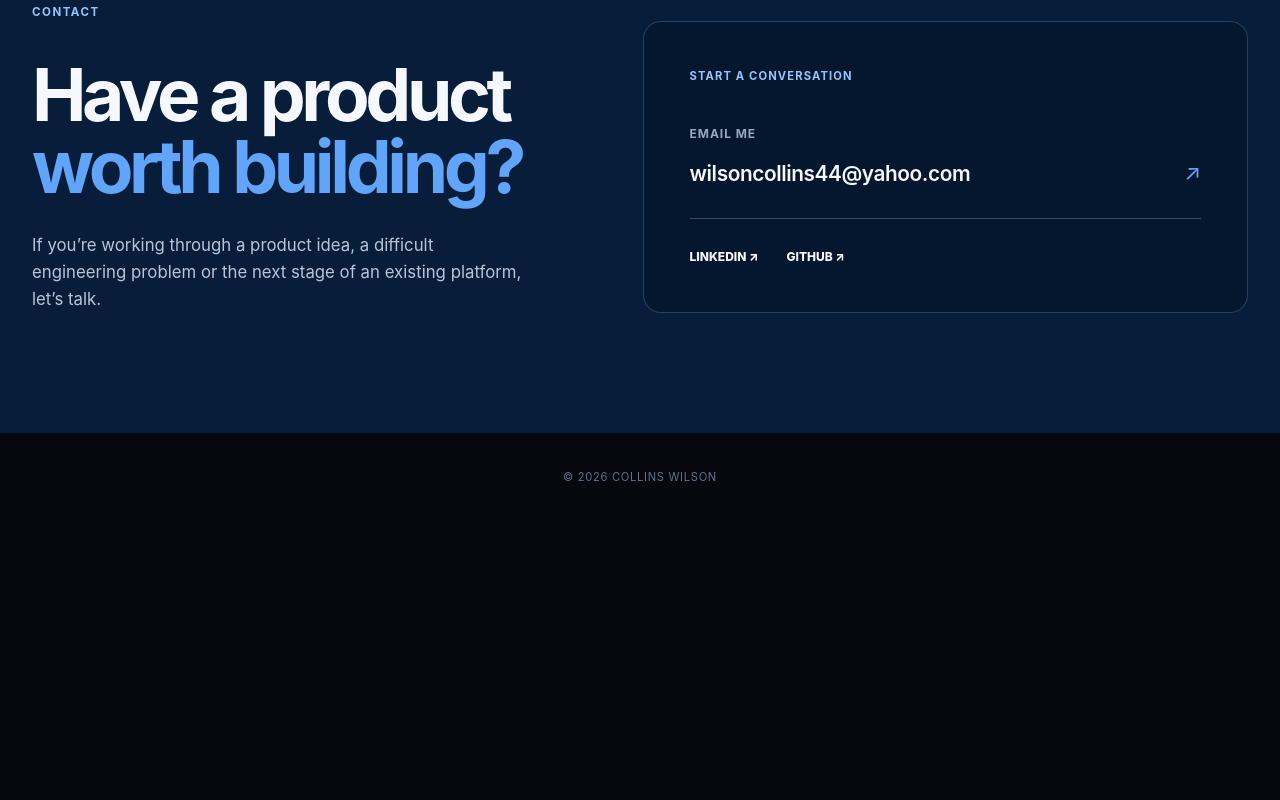
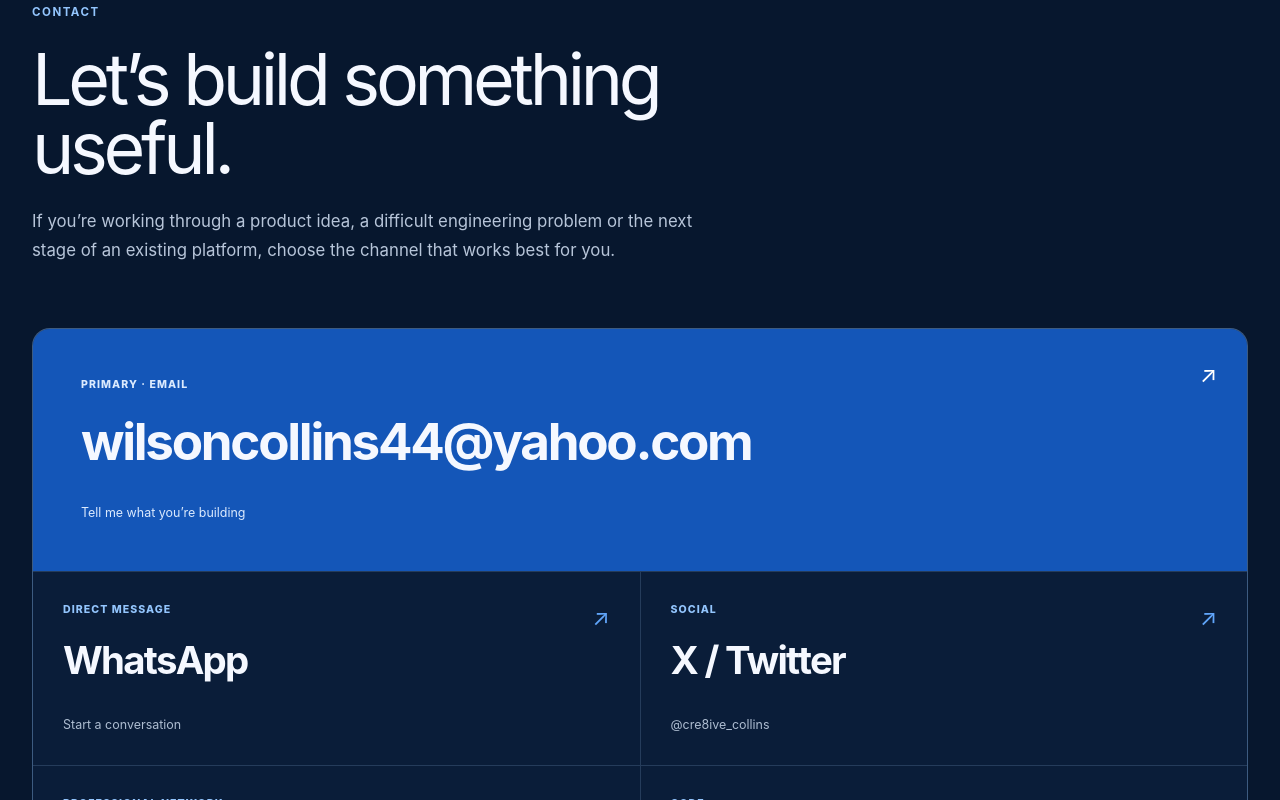
Before and after one commit to Cre8ive-collins/Cre8ive-collins.github.io, a Next.js app: page / in a window 1280 px wide. Shown: the part 7560-8360 px from the top of the page. Before the commit the page ends 8083 px from the top, so only its background shows below. Built offline with nearby package versions, Linux system fonts and the light colour scheme.

Commit message:
refactor: redesign contact with social channels

```diff
--- a/app/globals.css
+++ b/app/globals.css
@@ -158,7 +158,7 @@ button, summary { font: inherit; }
   letter-spacing: -0.055em;
   font-weight: 680;
 }
-.about-copy h2, .fintech-copy h2, .contact-layout h2 {
+.about-copy h2, .fintech-copy h2 {
   margin: -8px 0 24px;
   font-size: clamp(2.5rem, 4.8vw, 4.3rem);
   line-height: 0.96;
@@ -242,20 +242,25 @@ button, summary { font: inherit; }
 .about-copy > p:not(.section-label) { color: #b9b9b6; font-size: 1rem; line-height: 1.85; }
 .about-copy .text-link { margin-top: 28px; }
 
-.contact-section { padding: 120px 0; background: #081d3a; color: #f5f8ff; border-top: 1px solid rgba(96,165,250,0.25); }
-.contact-layout { display: grid; grid-template-columns: 0.9fr 1.1fr; gap: clamp(56px, 9vw, 130px); align-items: end; }
-.contact-layout .section-label { color: #93c5fd; }
-.contact-intro h2 { margin: 38px 0 30px; font-size: clamp(3rem, 5.7vw, 5.2rem); line-height: 0.98; letter-spacing: -0.06em; }
-.contact-intro h2 em { color: var(--accent-bright); font-style: normal; font-weight: 680; }
-.contact-intro > p:not(.section-label) { max-width: 540px; margin: 0; color: #b7c5d9; font-size: 1.05rem; }
-.contact-card { padding: clamp(28px, 4vw, 46px); border: 1px solid rgba(147,197,253,0.24); border-radius: 18px; background: rgba(4,16,36,0.46); }
-.contact-card > p { margin: 0 0 38px; color: #93c5fd; font-size: 0.7rem; font-weight: 750; letter-spacing: 0.1em; text-transform: uppercase; }
-.contact-email { display: grid; grid-template-columns: 1fr auto; align-items: end; gap: 12px; padding: 0 0 28px; border-bottom: 1px solid rgba(255,255,255,0.22); }
-.contact-email > span:first-child { grid-column: 1 / -1; color: var(--muted); font-size: 0.75rem; font-weight: 700; letter-spacing: 0.08em; text-transform: uppercase; }
-.contact-email strong { font-size: clamp(0.95rem, 1.7vw, 1.3rem); font-weight: 600; letter-spacing: -0.02em; overflow-wrap: anywhere; }
-.contact-email > span:last-child { color: var(--accent-bright); font-size: 1.35rem; }
-.contact-links { display: flex; gap: 28px; margin-top: 28px; font-size: 0.75rem; font-weight: 800; text-transform: uppercase; }
-.contact-links a:hover { color: var(--accent-bright); }
+.contact-section { padding: 120px 0; background: #07172e; color: #f5f8ff; border-top: 1px solid rgba(96,165,250,0.25); }
+.contact-heading { max-width: 820px; margin-bottom: 64px; }
+.contact-heading .section-label { color: #93c5fd; }
+.contact-heading h2 { margin: 24px 0; font-size: clamp(3rem, 5.6vw, 5rem); line-height: 0.96; letter-spacing: -0.06em; }
+.contact-heading > p:not(.section-label) { max-width: 680px; margin: 0; color: #b7c5d9; font-size: 1.05rem; line-height: 1.7; }
+.contact-grid { display: grid; grid-template-columns: repeat(2, minmax(0, 1fr)); gap: 1px; overflow: hidden; border: 1px solid rgba(147,197,253,0.22); border-radius: 18px; background: rgba(147,197,253,0.22); }
+.contact-channel { position: relative; display: flex; min-width: 0; min-height: 190px; flex-direction: column; padding: 30px; background: #0a1d39; transition: background 180ms ease; }
+.contact-channel:hover { background: #0e2a50; }
+.contact-channel-primary { grid-column: 1 / -1; min-height: 225px; padding: clamp(30px, 4vw, 48px); background: #1456b8; }
+.contact-channel-primary:hover { background: #1a62cc; }
+.contact-channel-label { color: #93c5fd; font-size: 0.66rem; font-weight: 800; letter-spacing: 0.1em; text-transform: uppercase; }
+.contact-channel-primary .contact-channel-label { color: #dbeafe; }
+.contact-channel strong { margin-top: 22px; font-size: clamp(1.65rem, 3vw, 2.7rem); line-height: 1; letter-spacing: -0.045em; overflow-wrap: anywhere; }
+.contact-channel-primary strong { font-size: clamp(1.6rem, 4vw, 3.7rem); }
+.contact-channel-note { margin-top: auto; padding-top: 36px; color: #aebdd1; font-size: 0.78rem; }
+.contact-channel-primary .contact-channel-note { color: #dbeafe; }
+.contact-channel-arrow { position: absolute; top: 28px; right: 30px; color: var(--accent-bright); font-size: 1.4rem; transition: transform 180ms ease; }
+.contact-channel-primary .contact-channel-arrow { color: #ffffff; }
+.contact-channel:hover .contact-channel-arrow { transform: translate(3px, -3px); }
 
 .footer { min-height: 90px; display: flex; align-items: center; justify-content: center; color: var(--dim); font-size: 0.7rem; text-transform: uppercase; letter-spacing: 0.06em; }
 .footer p { margin: 0; }
@@ -350,9 +355,12 @@ button, summary { font: inherit; }
   .toolkit-grid h3 { margin-bottom: 36px; }
   .about-image-wrap { min-height: 470px; }
   .contact-section { padding: 88px 0; }
-  .contact-layout { grid-template-columns: 1fr; gap: 48px; }
-  .contact-intro h2 { font-size: clamp(2.7rem, 12vw, 4.2rem); }
-  .contact-links { flex-wrap: wrap; }
+  .contact-heading { margin-bottom: 46px; }
+  .contact-heading h2 { font-size: clamp(2.7rem, 12vw, 4.2rem); }
+  .contact-grid { grid-template-columns: 1fr; }
+  .contact-channel-primary { grid-column: auto; min-height: 200px; }
+  .contact-channel { min-height: 170px; padding: 26px 24px; }
+  .contact-channel-arrow { top: 24px; right: 24px; }
   .case-study { padding-top: 66px; }
   .case-hero { padding-top: 44px; }
   .case-heading { margin: 76px 0 40px; }
--- a/app/layout.tsx
+++ b/app/layout.tsx
@@ -40,7 +40,7 @@ export default function RootLayout({ children }: Readonly<{ children: ReactNode
     name: profile.name,
     jobTitle: profile.title,
     url: profile.siteUrl,
-    sameAs: [profile.socials.linkedIn, profile.socials.github],
+    sameAs: [profile.socials.linkedIn, profile.socials.github, profile.socials.twitter],
   };
 
   return (
--- a/app/page.tsx
+++ b/app/page.tsx
@@ -120,23 +120,43 @@ export default function Home() {
       </section>
 
       <section className="contact-section" id="contact">
-        <div className="shell contact-layout">
-          <div className="contact-intro">
+        <div className="shell contact-shell">
+          <div className="contact-heading">
             <p className="section-label">Contact</p>
-            <h2>Have a product<br /><em>worth building?</em></h2>
-            <p>If you’re working through a product idea, a difficult engineering problem or the next stage of an existing platform, let’s talk.</p>
+            <h2>Let’s build something useful.</h2>
+            <p>If you’re working through a product idea, a difficult engineering problem or the next stage of an existing platform, choose the channel that works best for you.</p>
           </div>
-          <div className="contact-card">
-            <p>Start a conversation</p>
-            <a className="contact-email" href={`mailto:${profile.email}`}>
-              <span>Email me</span>
+          <div className="contact-grid">
+            <a className="contact-channel contact-channel-primary" href={`mailto:${profile.email}`}>
+              <span className="contact-channel-label">Primary · Email</span>
               <strong>{profile.email}</strong>
-              <span aria-hidden="true">↗</span>
+              <span className="contact-channel-note">Tell me what you’re building</span>
+              <span className="contact-channel-arrow" aria-hidden="true">↗</span>
             </a>
-            <div className="contact-links">
-              <a href={profile.socials.linkedIn} target="_blank" rel="noreferrer">LinkedIn ↗</a>
-              <a href={profile.socials.github} target="_blank" rel="noreferrer">GitHub ↗</a>
-            </div>
+            <a className="contact-channel" href={profile.socials.whatsapp} target="_blank" rel="noreferrer">
+              <span className="contact-channel-label">Direct message</span>
+              <strong>WhatsApp</strong>
+              <span className="contact-channel-note">Start a conversation</span>
+              <span className="contact-channel-arrow" aria-hidden="true">↗</span>
+            </a>
+            <a className="contact-channel" href={profile.socials.twitter} target="_blank" rel="noreferrer">
+              <span className="contact-channel-label">Social</span>
+              <strong>X / Twitter</strong>
+              <span className="contact-channel-note">@cre8ive_collins</span>
+              <span className="contact-channel-arrow" aria-hidden="true">↗</span>
+            </a>
+            <a className="contact-channel" href={profile.socials.linkedIn} target="_blank" rel="noreferrer">
+              <span className="contact-channel-label">Professional network</span>
+              <strong>LinkedIn</strong>
+              <span className="contact-channel-note">Connect professionally</span>
+              <span className="contact-channel-arrow" aria-hidden="true">↗</span>
+            </a>
+            <a className="contact-channel" href={profile.socials.github} target="_blank" rel="noreferrer">
+              <span className="contact-channel-label">Code</span>
+              <strong>GitHub</strong>
+              <span className="contact-channel-note">Explore my repositories</span>
+              <span className="contact-channel-arrow" aria-hidden="true">↗</span>
+            </a>
           </div>
         </div>
       </section>
--- a/data/profile.ts
+++ b/data/profile.ts
@@ -9,6 +9,8 @@ export const profile = {
   socials: {
     linkedIn: "https://www.linkedin.com/in/cre8ivecollins/",
     github: "https://github.com/Cre8ive-collins",
+    twitter: "https://twitter.com/cre8ive_collins",
+    whatsapp: "https://wa.me/2349096849272",
   },
 } as const;
 
```
Also changed, not shown: 1 other file (tests, documents, lock files or other folders).
